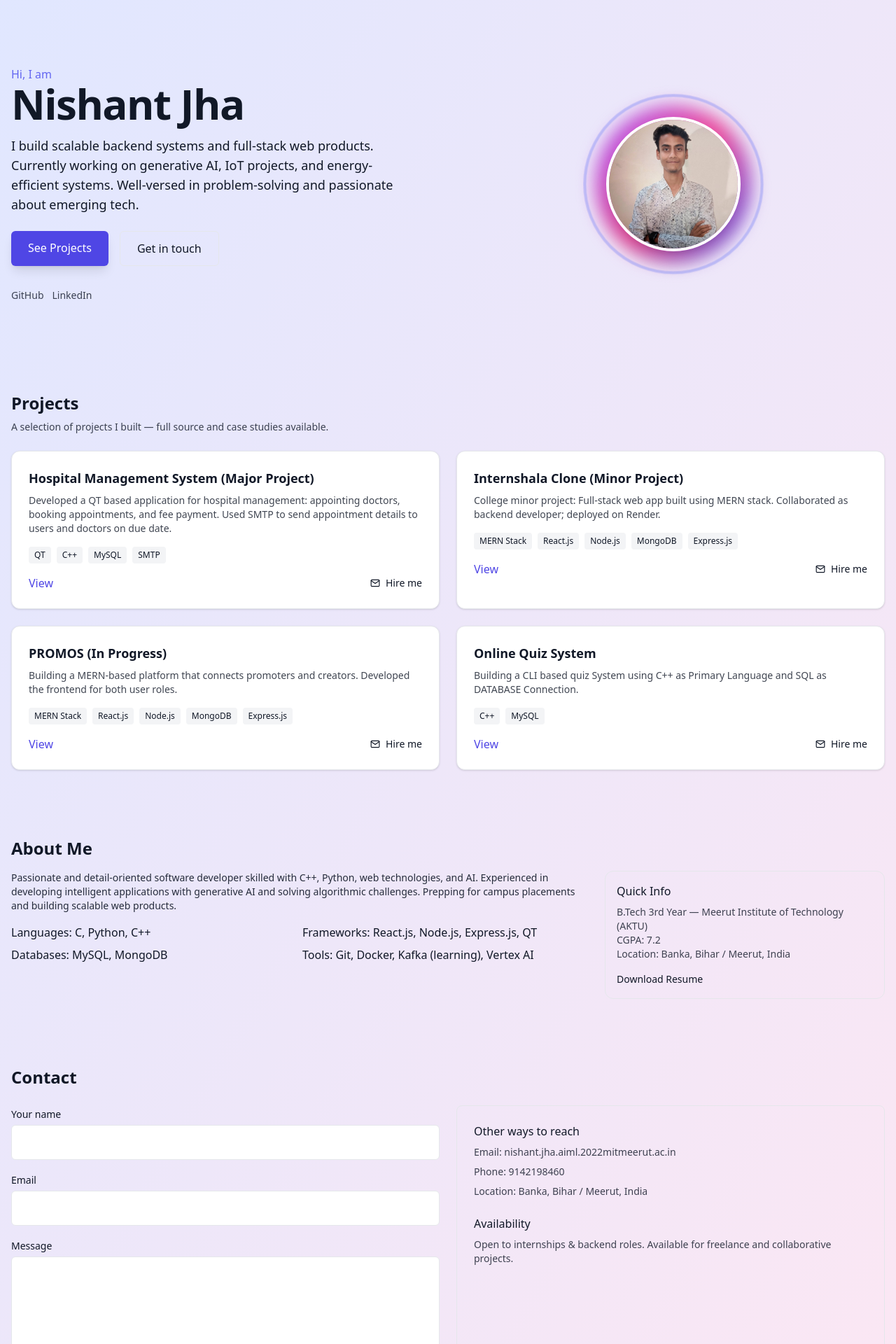
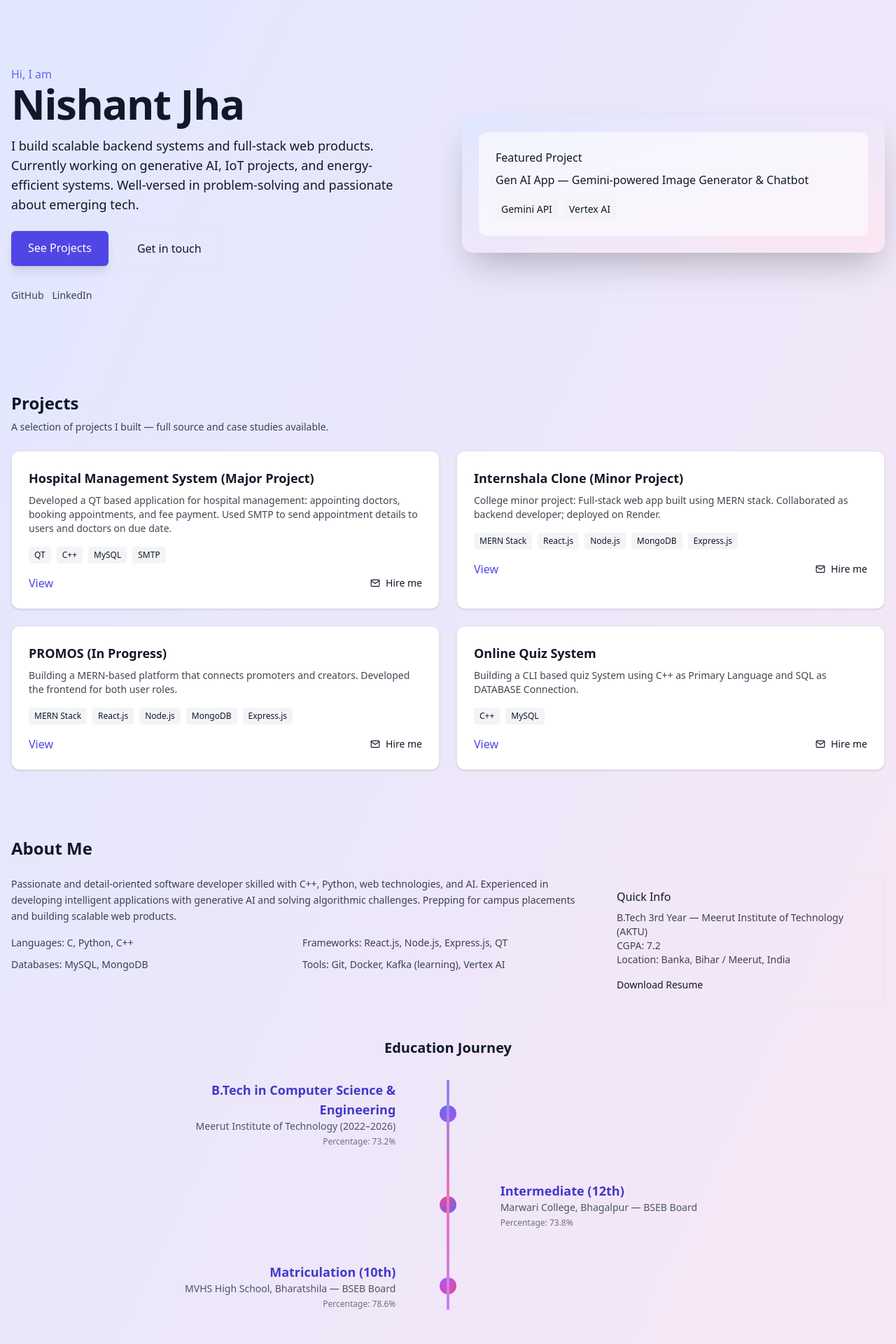
Before and after one commit to nishant-jha72/portfolio, a React (Vite) app: page / in a window 1280 px wide. Shown: the part 60-1980 px from the top of the page at 70% size. Built offline with nearby package versions, Linux system fonts and the light colour scheme.

Commit message:
Update App.jsx

```diff
--- a/src/App.jsx
+++ b/src/App.jsx
@@ -53,7 +53,6 @@ export default function App() {
   return (
     <div className={dark ? "dark" : ""}>
       <main className="min-h-screen bg-gradient-to-br from-indigo-100 to-pink-100 dark:from-indigo-900 dark:to-pink-900 text-gray-900 dark:text-gray-100 transition-colors duration-500">
-
         {/* Navigation */}
         <nav className="container mx-auto p-4 flex items-center justify-between">
           <a href="#home" className="font-bold text-xl tracking-tight">Nishant Jha</a>
@@ -99,7 +98,6 @@ export default function App() {
           animate={{ opacity: 1 }}
           transition={{ duration: 1 }}
         >
-          {/* Left side content */}
           <motion.div initial={{ x: -30 }} animate={{ x: 0 }} transition={{ delay: 0.2 }}>
             <p className="text-indigo-500 font-medium">Hi, I am</p>
             <h1 className="text-4xl md:text-6xl font-extrabold tracking-tight leading-tight">
@@ -144,35 +142,22 @@ export default function App() {
             </div>
           </motion.div>
 
-          {/* Right side - Animated Profile Picture */}
           <motion.div
-            initial={{ opacity: 0, scale: 0.9 }}
-            animate={{ opacity: 1, scale: 1 }}
-            transition={{ duration: 0.8 }}
-            className="flex justify-center items-center relative"
+            initial={{ opacity: 0, y: 20 }}
+            animate={{ opacity: 1, y: 0 }}
+            transition={{ delay: 0.4 }}
+            className="relative"
           >
-            {/* Animated rotating glow */}
-            <motion.div
-              animate={{ rotate: 360 }}
-              transition={{ repeat: Infinity, duration: 8, ease: "linear" }}
-              className="absolute w-56 h-56 rounded-full bg-gradient-to-tr from-indigo-500 via-pink-500 to-purple-500 blur-md"
-            ></motion.div>
-
-            {/* Pulsing outer ring */}
-            <motion.div
-              animate={{ scale: [1, 1.1, 1] }}
-              transition={{ repeat: Infinity, duration: 2, ease: "easeInOut" }}
-              className="absolute w-64 h-64 rounded-full border-4 border-indigo-400 dark:border-pink-400 opacity-40"
-            ></motion.div>
-
-            {/* Profile image */}
-            <motion.img
-              src="/profile.jpeg"
-              alt="Nishant Jha"
-              className="w-48 h-48 rounded-full object-cover border-4 border-white shadow-xl dark:border-gray-800 z-10"
-              whileHover={{ scale: 1.05 }}
-              transition={{ type: "spring", stiffness: 200 }}
-            />
+            <div className="bg-gradient-to-br from-indigo-100 to-pink-100 dark:from-indigo-800 dark:to-pink-800 rounded-2xl p-6 shadow-2xl">
+              <div className="p-6 bg-white/60 dark:bg-gray-800/60 rounded-xl backdrop-blur">
+                <h3 className="font-medium">Featured Project</h3>
+                <p className="mt-2">Gen AI App — Gemini-powered Image Generator & Chatbot</p>
+                <div className="mt-4 flex gap-2 flex-wrap">
+                  <span className="text-sm px-2 py-1 bg-gray-100 dark:bg-gray-700 rounded">Gemini API</span>
+                  <span className="text-sm px-2 py-1 bg-gray-100 dark:bg-gray-700 rounded">Vertex AI</span>
+                </div>
+              </div>
+            </div>
           </motion.div>
         </motion.section>
 
@@ -212,7 +197,7 @@ export default function App() {
           </div>
         </motion.section>
 
-        {/* About Section */}
+        {/* About & Education Section */}
         <motion.section
           id="about"
           className="container mx-auto px-4 py-12"
@@ -221,10 +206,10 @@ export default function App() {
           viewport={{ once: true }}
           transition={{ duration: 0.8 }}
         >
-          <h2 className="text-2xl font-bold mb-4">About Me</h2>
+          <h2 className="text-2xl font-bold mb-6">About Me</h2>
           <div className="grid md:grid-cols-3 gap-6 items-start">
-            <motion.div initial={{ opacity: 0 }} whileInView={{ opacity: 1 }} viewport={{ once: true }} className="md:col-span-2">
-              <p className="text-sm opacity-90">
+            <motion.div initial={{ opacity: 0 }} whileInView={{ opacity: 1 }} viewport={{ once: true }} className="md:col-span-2 text-gray-700 dark:text-gray-300 text-sm leading-relaxed">
+              <p>
                 Passionate and detail-oriented software developer skilled with C++, Python, web technologies, and AI. Experienced in developing intelligent applications with generative AI and solving algorithmic challenges. Prepping for campus placements and building scalable web products.
               </p>
               <ul className="mt-4 grid grid-cols-2 gap-2">
@@ -242,6 +227,47 @@ export default function App() {
               <p className="text-sm opacity-80">Location: Banka, Bihar / Meerut, India</p>
               <a className="mt-4 inline-block text-sm" href="/resume.pdf">Download Resume</a>
             </motion.aside>
+          </div>
+
+          {/* Education Timeline */}
+          <div className="mt-12 relative">
+            <h3 className="text-xl font-bold text-center mb-8">Education Journey</h3>
+            <div className="relative max-w-4xl mx-auto">
+              <div className="absolute left-1/2 top-0 bottom-0 w-1 bg-gradient-to-b from-indigo-400 via-pink-400 to-purple-400 transform -translate-x-1/2"></div>
+
+              {/* Step 1 */}
+              <motion.div initial={{ opacity: 0, x: -50 }} whileInView={{ opacity: 1, x: 0 }} transition={{ duration: 0.8 }} className="mb-12 flex justify-between items-center w-full">
+                <div className="w-5/12 text-right">
+                  <h4 className="font-semibold text-lg text-indigo-700 dark:text-pink-400">B.Tech in Computer Science & Engineering</h4>
+                  <p className="text-sm text-gray-600 dark:text-gray-300">Meerut Institute of Technology (2022–2026)</p>
+                  <p className="text-xs text-gray-500 mt-1">Percentage: 73.2%</p>
+                </div>
+                <div className="rounded-full bg-gradient-to-br from-indigo-500 to-purple-500 p-3"></div>
+                <div className="w-5/12"></div>
+              </motion.div>
+
+              {/* Step 2 */}
+              <motion.div initial={{ opacity: 0, x: 50 }} whileInView={{ opacity: 1, x: 0 }} transition={{ duration: 0.8, delay: 0.2 }} className="mb-12 flex justify-between items-center w-full">
+                <div className="w-5/12"></div>
+                <div className="rounded-full bg-gradient-to-br from-pink-500 to-indigo-500 p-3"></div>
+                <div className="w-5/12">
+                  <h4 className="font-semibold text-lg text-indigo-700 dark:text-pink-400">Intermediate (12th)</h4>
+                  <p className="text-sm text-gray-600 dark:text-gray-300">Marwari College, Bhagalpur — BSEB Board</p>
+                  <p className="text-xs text-gray-500 mt-1">Percentage: 73.8%</p>
+                </div>
+              </motion.div>
+
+              {/* Step 3 */}
+              <motion.div initial={{ opacity: 0, x: -50 }} whileInView={{ opacity: 1, x: 0 }} transition={{ duration: 0.8, delay: 0.4 }} className="mb-12 flex justify-between items-center w-full">
+                <div className="w-5/12 text-right">
+                  <h4 className="font-semibold text-lg text-indigo-700 dark:text-pink-400">Matriculation (10th)</h4>
+                  <p className="text-sm text-gray-600 dark:text-gray-300">MVHS High School, Bharatshila — BSEB Board</p>
+                  <p className="text-xs text-gray-500 mt-1">Percentage: 78.6%</p>
+                </div>
+                <div className="rounded-full bg-gradient-to-br from-purple-500 to-pink-500 p-3"></div>
+                <div className="w-5/12"></div>
+              </motion.div>
+            </div>
           </div>
         </motion.section>
 
@@ -282,35 +308,17 @@ export default function App() {
             </motion.form>
 
             <motion.div initial={{ opacity: 0 }} animate={{ opacity: 1 }} className="p-6 rounded-lg border dark:border-gray-700">
-              <h4 className="font-medium">Other ways to reach</h4>
-              <p className="mt-2 text-sm opacity-80">Email: nishant.jha.aiml.2022mitmeerut.ac.in</p>
-              <p className="mt-2 text-sm opacity-80">Phone: 9142198460</p>
-              <p className="mt-2 text-sm opacity-80">Location: Banka, Bihar / Meerut, India</p>
-              <div className="mt-6">
-                <h5 className="font-medium">Availability</h5>
-                <p className="text-sm opacity-80 mt-2">Open to internships & backend roles. Available for freelance and collaborative projects.</p>
-              </div>
+              <h4 className="font-medium">Other ways to reach me</h4>
+              <p className="mt-2 text-sm opacity-80">Email: nishant.jha@example.com</p>
+              <p className="mt-1 text-sm opacity-80">Phone: +91-XXXXXXXXXX</p>
+              <p className="mt-1 text-sm opacity-80">Location: Banka, Bihar / Meerut, India</p>
             </motion.div>
           </div>
         </motion.section>
 
         {/* Footer */}
-        <footer className="border-t dark:border-gray-700 mt-12">
-          <div className="container mx-auto px-4 py-6 flex flex-col md:flex-row items-center justify-between gap-4">
-            <p className="text-sm">© {new Date().getFullYear()} Nishant Jha. Built with React + Tailwind.</p>
-
-            <div className="flex items-center gap-4">
-              <a href="https://github.com/nishant-jha72" target="_blank" rel="noopener noreferrer" className="hover:text-indigo-600 transition">
-                GitHub
-              </a>
-              <a href="https://linkedin.com/in/nishant-jha-3b6aba265" target="_blank" rel="noopener noreferrer" className="hover:text-indigo-600 transition">
-                LinkedIn
-              </a>
-              <a href="https://leetcode.com/Nishantjha72" target="_blank" rel="noopener noreferrer" className="hover:text-indigo-600 transition">
-                LeetCode
-              </a>
-            </div>
-          </div>
+        <footer className="py-6 text-center text-sm opacity-70 border-t dark:border-gray-700 mt-12">
+          © 2025 Nishant Jha. All rights reserved.
         </footer>
       </main>
     </div>
```
